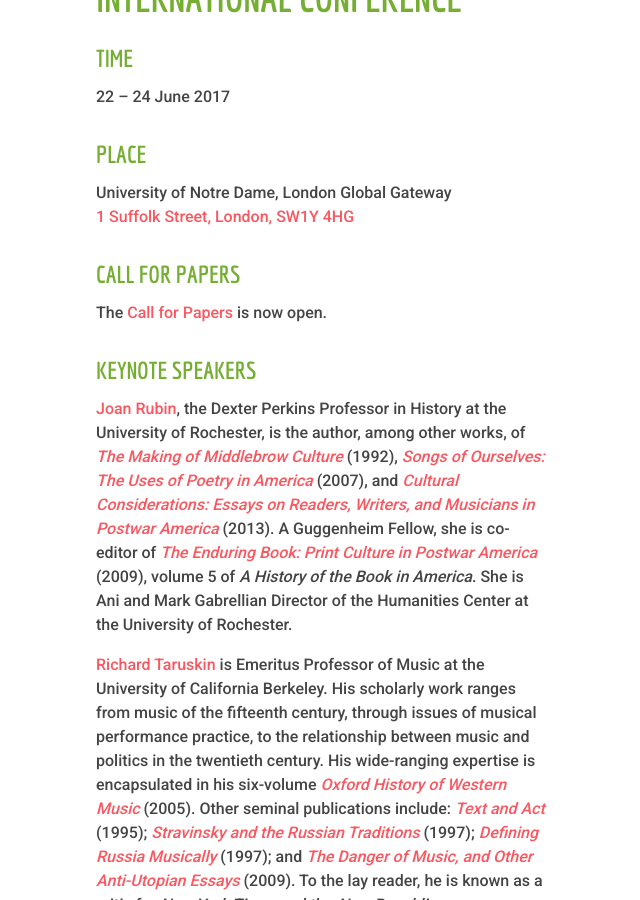
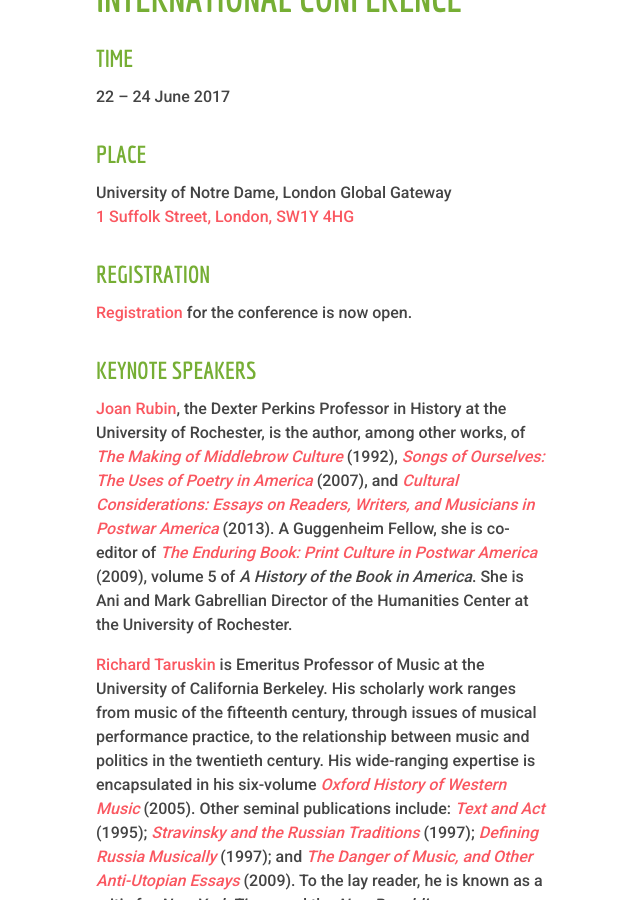
Before and after one commit to musicandthemiddlebrow/musicandthemiddlebrow.github.io, a Jekyll site: the page built from events.html, in a window 1280 px wide and 900 px high, scrolled down 677 px. Shown: the whole window, without its empty margins (169-809 px from the left). Built offline with Jekyll 4.4.1, drawn with Linux system fonts in a browser that asks for light colours.

Commit message:
Update events.html

```diff
--- a/events.html
+++ b/events.html
@@ -32,8 +32,8 @@
 <br><a href="https://www.google.com/maps?ll=51.508288,-0.130358&z=14&t=m&hl=en-US&gl=GB&mapclient=embed&cid=15410210937300043270">1 Suffolk Street, London, SW1Y 4HG</a>
 </p>
 
-<h3>Call for Papers</h3>
-<p>The <a href="{{ '/cfp' | prepend: site.baseurl }}">Call for Papers</a> is now open.</p>
+<h3>Registration</h3>
+<p><a href="https://notredame-web.ungerboeck.com/reg/reg_p1_form.aspx?oc=10&ct=CONFREG&eventid=19652">Registration</a> for the conference is now open.</p>
 
 <h3>Keynote Speakers</h3>
   <p><a href="http://www.rochester.edu/college/his/faculty/rubin_joan/index.html">Joan Rubin</a>,
```
